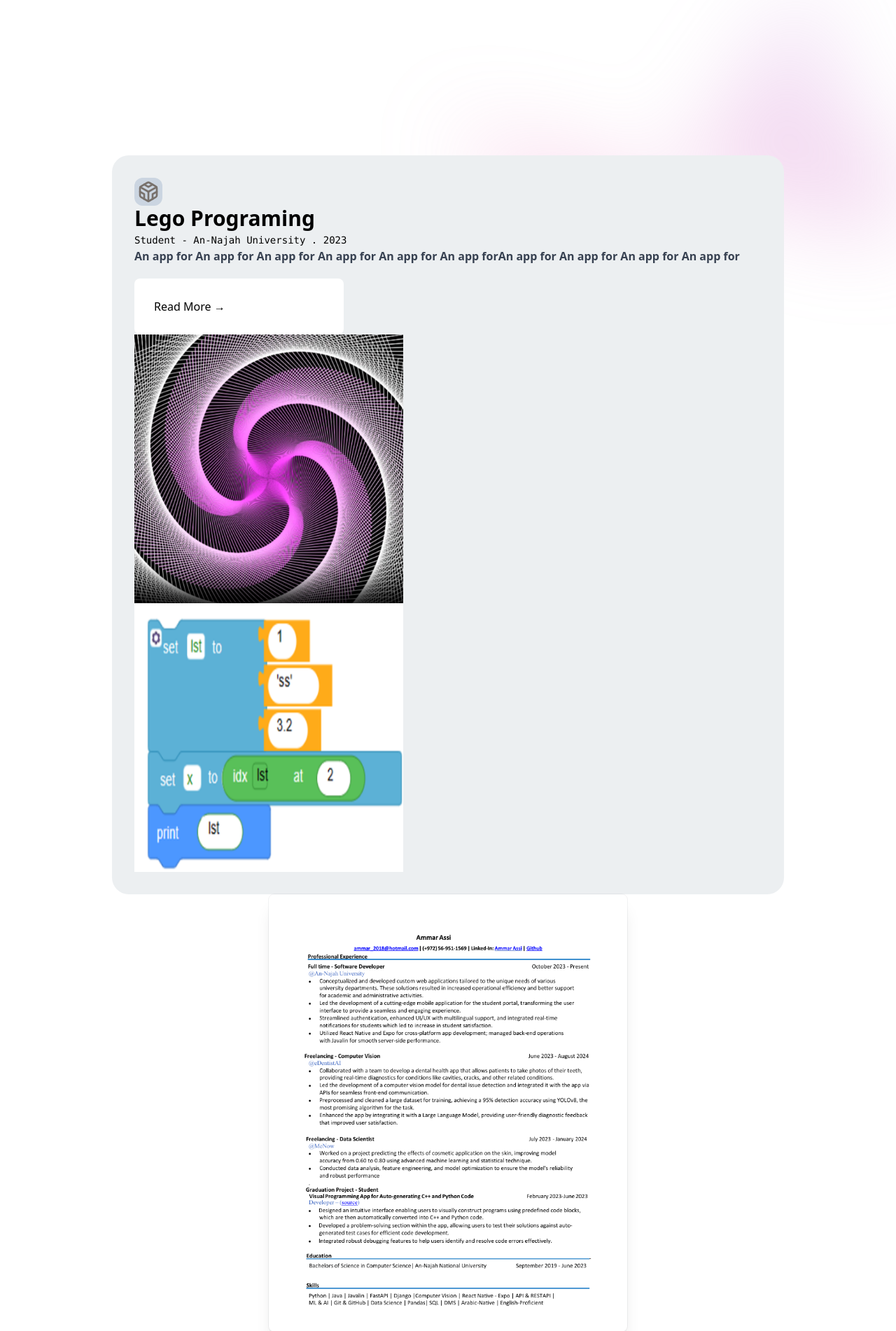
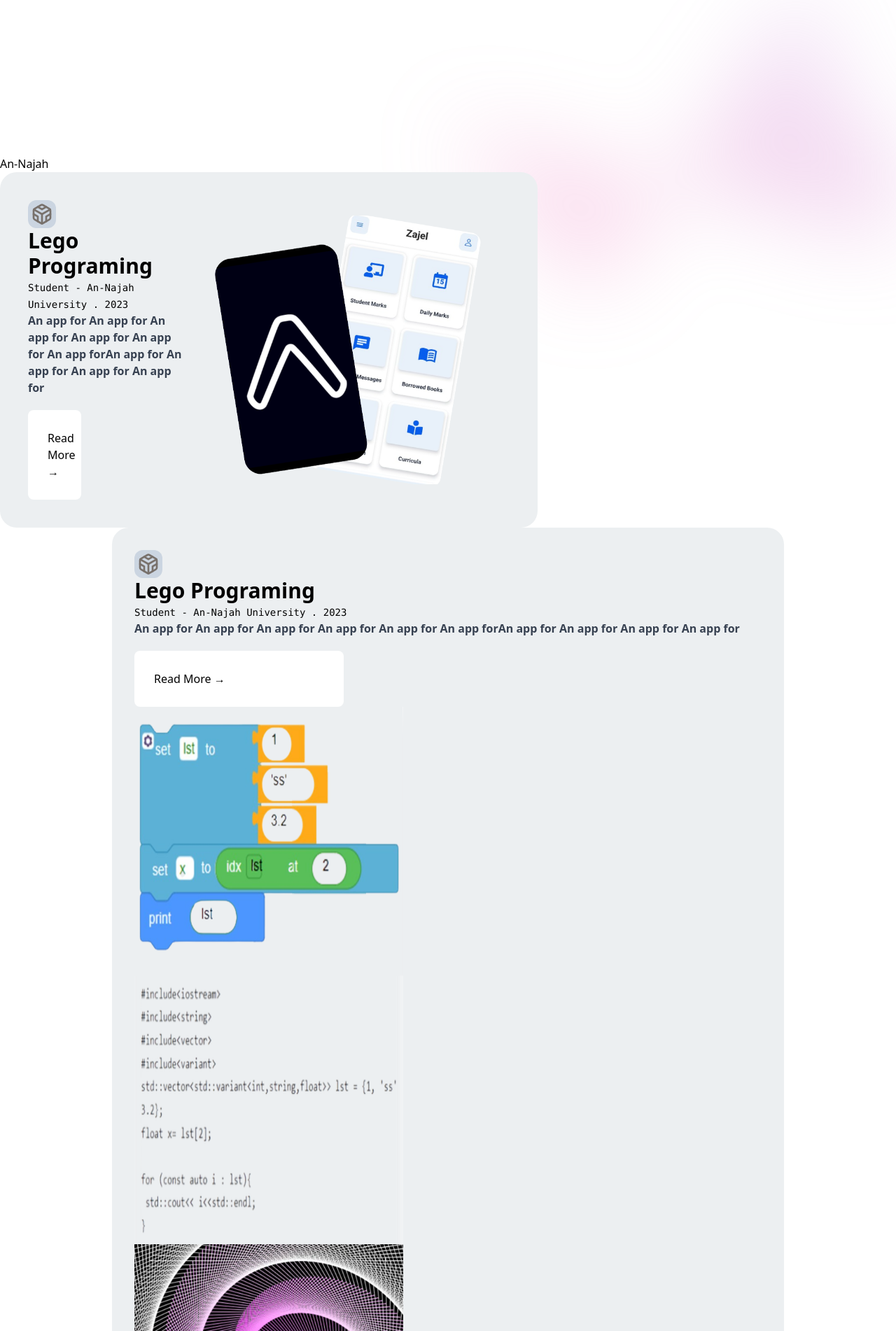
Before and after one commit to Ammar-theScorpion/portfolio-, a FastAPI app: a page that uses app/templates/profile.html in a window 1280 px wide. Shown: the part 514-2416 px from the top of the page at 70% size. Run offline with FastAPI, Linux system fonts and the light colour scheme; style sheets or scripts are compiled from the project's sources; some libraries are stand-ins or nearby versions.

Commit message:
fix static files

```diff
--- a/app/templates/profile.html
+++ b/app/templates/profile.html
@@ -43,7 +43,7 @@
           <div class="relative left-[calc(50%-11rem)] aspect-[1155/678] w-[36.125rem] -translate-x-1/2 rotate-[30deg] bg-gradient-to-tr from-[#ff80b5] to-[#9089fc] opacity-30 sm:left-[calc(50%-30rem)] sm:w-[72.1875rem]" style="clip-path: polygon(74.1% 44.1%, 100% 61.6%, 97.5% 26.9%, 85.5% 0.1%, 80.7% 2%, 72.5% 32.5%, 60.2% 62.4%, 52.4% 68.1%, 47.5% 58.3%, 45.2% 34.5%, 27.5% 76.7%, 0.1% 64.9%, 17.9% 100%, 27.6% 76.8%, 76.1% 97.7%, 74.1% 44.1%)"></div>
         </div>
         <div class="mx-auto max-w-2xl py-32 sm:py-48 lg:py-56">
-          <div class="text-center">
+          <div class="fade-header text-center transition-opacity">
             <h1 class="text-balance text-4xl font-bold tracking-tight text-gray-900 sm:text-6xl">Data to enrich your online business</h1>
             <p class="mt-6 text-lg leading-8 text-gray-600">Anim aute id magna aliqua ad ad non deserunt sunt. Qui irure qui lorem cupidatat commodo. Elit sunt amet fugiat veniam occaecat fugiat aliqua.</p>
             <div class="mt-10 flex items-center justify-center gap-x-6">
@@ -58,7 +58,8 @@
       </div>
     </div>
 
-    <section id="project" class="justify-center items-center flex isolate">
+    <section id="project" class="justify-center items-center flex isolate flex-col">
+      {% include './sections/an-najah.html' %}
       <div class="w-3/4 max-sm:w-full max-sm:mx-4 hover:shadow-2xl transform transition-transform duration-300 hover:scale-105 cursor-pointer">
         <div class="card bg-[#eceff1] rounded-3xl p-8">
           <div id="icon" class="w-10 h-10 overflow-hidden bg-slate-300 rounded-xl justify-center items-center p-1">
@@ -74,19 +75,20 @@
           <div class="card-button bg-white p-7 rounded-lg mt-5 w-1/3">
             Read More <span aria-hidden="true">→</span>
           </div>
-          <img src="./logo1.png" class="w-96 h-96" alt="" />
-          <img src="./logo2.png" class="w-96 h-96" alt="" />
+          <img src="./lego-1.png" class="w-96 h-96" alt="" />
+          <img src="./lego-2.png" class="w-96 h-96" alt="" />
+          <img src="./lego-3.png" class="w-96 h-96" alt="" />
         </div>
       </div>
     </section>
     <!-- POPUP section -->
     <section id="contact">
       <div class="bg-indigo-300 items-center justify-center flex relative bg-white px-6 pt-10 pb-8 shadow-xl ring-1 ring-gray-900/5 sm:mx-auto sm:max-w-lg sm:rounded-lg sm:px-10 mb-11">
-        <img src="./cv.png" class="transform transition-transform duration-300 hover:scale-105 cursor-pointer" onclick="openPopup()" alt="my cv" width="100%" height="100" />
+        <img src="static/images/cv.png" class="transform transition-transform duration-300 hover:scale-105 cursor-pointer" onclick="openPopup()" alt="my cv" width="100%" height="100" />
       </div>
       <div id="popup" onclick="closePopup()" class="hidden fixed inset-0 bg-black bg-opacity-70 flex justify-center items-center z-50 backdrop-blur-sm">
         <div class="relative bg-white p-4 rounded-lg shadow-lg w-[100vh]">
-          <iframe class="rounded-md max-h-[80vh] w-full" src="./ammar_assi.pdf#toolbar=0&navpanes=0&scrollbar=0" width="100%" height="800px" style="border: none;"></iframe>
+          <iframe class="rounded-md max-h-[80vh] w-full" src="/static/folders/ammar_assi.pdf#toolbar=0&navpanes=0&scrollbar=0" width="100%" height="800px" style="border: none;"></iframe>
           <span class="absolute top-3 right-3 text-2xl text-gray-600 cursor-pointer bg-white p-1 rounded-full hover:bg-gray-200 transition" onclick="closePopup()">×</span>
         </div>
       </div>
@@ -124,6 +126,17 @@
     </section>
   </body>
   <script>
+    window.addEventListener('scroll', function () {
+      const scrollTop = window.pageYOffset || document.documentElement.scrollTop
+      const maxScrollTo = 300
+      const opacity = Math.max(0, 1 - scrollTop / maxScrollTo)
+      const yPosition = Math.min(100, scrollTop / 2)
+
+      document.querySelector('.fade-header').style.opacity = opacity
+      document.querySelector('.fade-header').style.transform = `translateY(${yPosition}px)`
+
+      console.log(document.querySelector('.fade-header').style.transform)
+    })
     function openPopup() {
       document.getElementById('popup').classList.remove('hidden')
     }
--- /dev/null
+++ b/app/templates/sections/an-najah.html
@@ -0,0 +1,26 @@
+<div>
+  <h3>An-Najah</h3>
+
+  <div class="w-3/5 max-md:w-full max-md:mx-8 hover:shadow-2xl transform transition-transform duration-300 hover:scale-105 cursor-pointer">
+    <div class="card bg-[#eceff1] rounded-3xl p-10 flex flex-row max-md:flex-col">
+      <div class="flex-[1]">
+        <div id="icon" class="w-10 h-10 overflow-hidden bg-slate-300 rounded-xl justify-center items-center p-1">
+          <svg class="h-8 w-8 text-stone-500" viewBox="0 0 24 24" fill="none" stroke="currentColor" stroke-width="2" stroke-linecap="round" stroke-linejoin="round">
+            <path d="M21 16V8a2 2 0 0 0-1-1.73l-7-4a2 2 0 0 0-2 0l-7 4A2 2 0 0 0 3 8v8a2 2 0 0 0 1 1.73l7 4a2 2 0 0 0 2 0l7-4A2 2 0 0 0 21 16z" /> <polyline points="7.5 4.21 12 6.81 16.5 4.21" /> <polyline points="7.5 19.79 7.5 14.6 3 12" /> <polyline points="21 12 16.5 14.6 16.5 19.79" /> <polyline points="3.27 6.96 12 12.01 20.73 6.96" /> <line x1="12" y1="22.08" x2="12" y2="12" />
+          </svg>
+        </div>
+        <div class="title">
+          <h1 class="font-bold text-3xl">Lego Programing</h1>
+          <span class="font-mono text-sm">Student - An-Najah University . 2023</span>
+          <p class="font-semibold text-gray-700">An app for An app for An app for An app for An app for An app forAn app for An app for An app for An app for</p>
+        </div>
+        <div class="card-button bg-white p-7 rounded-lg mt-5 w-1/3">
+          Read More <span aria-hidden="true">→</span>
+        </div>
+      </div>
+      <div class="flex-[2] flex items-center justify-center">
+        <img src="/static/images/mobile-logo.png" class="w-96 h-96" alt="" />
+      </div>
+    </div>
+  </div>
+</div>
```
Also changed, not shown: app/static/images/mobile-logo.png (added), app/templates/cv.png (deleted), app/templates/lego-1.png (added), app/templates/lego-2.png (added), app/templates/lego-3.png (added), app/templates/lego-logo.png (added), app/templates/logo1.png (deleted), app/templates/logo2.png (deleted), app/templates/mobile-logo.png (added), 2 other files.
